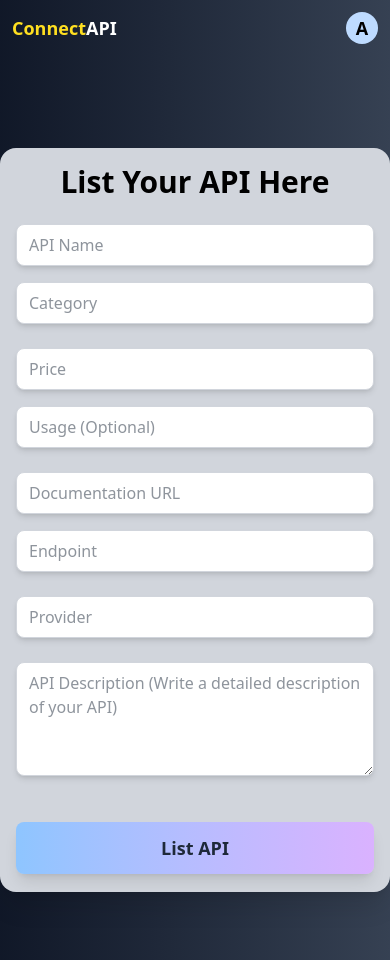
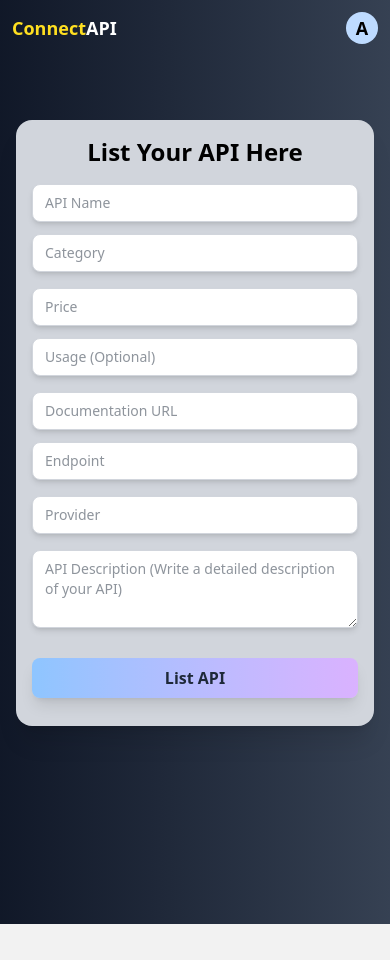
Before and after one commit to ShubhamSharma2311/ConnectAPI, a React (Vite) app in the folder frontend/: page /admin/create-api in a window 390 px wide. After the commit the page ends 924 px from the top, so only its background shows below. Built offline with nearby package versions, Linux system fonts and the light colour scheme; no server answers.

Commit message:
add responsiveness to adminpage

```diff
--- a/frontend/src/pages/ListApi.tsx
+++ b/frontend/src/pages/ListApi.tsx
@@ -52,26 +52,25 @@ const AdminListApiPage: React.FC = () => {
   };
 
   return (
-    <div className="min-h-screen bg-gradient-to-r from-gray-900 to-gray-700 text-white relative">
-      <div className="pt-5 pb-5">
+    <div className="min-h-screen bg-gradient-to-r from-gray-900 to-gray-700 text-white p-4 sm:p-6 md:p-8">
+      <div className="max-w-4xl mx-auto my-6 sm:my-8 md:my-10">
         <div
-          className="max-w-2xl mx-auto my-12 p-4 sm:p-6 md:p-8 bg-gray-300 bg-opacity-20 backdrop-blur-lg rounded-2xl shadow-xl overflow-y-auto hide-scrollbar"
-          style={{ height: "calc(100vh - 100px)" }}
+          className="bg-gray-300 bg-opacity-20 backdrop-blur-lg rounded-2xl shadow-xl p-4 sm:p-6 md:p-8"
         >
           {/* Heading */}
-          <h2 className="text-3xl sm:text-4xl md:text-4xl font-bold text-black text-center mb-6">
+          <h2 className="text-2xl sm:text-3xl md:text-4xl font-bold text-black text-center mb-4 sm:mb-6">
             List Your API Here
           </h2>
-          <form onSubmit={handleSubmit} className="space-y-6">
+          <form onSubmit={handleSubmit} className="space-y-4 sm:space-y-5">
             {/* First Row: API Name & Category */}
-            <div className="grid grid-cols-1 sm:grid-cols-2 gap-4">
+            <div className="grid grid-cols-1 sm:grid-cols-2 gap-3 sm:gap-4">
               <input
                 type="text"
                 name="name"
                 value={formData.name}
                 onChange={handleChange}
                 placeholder="API Name"
-                className="w-full px-3 py-2 rounded-lg border border-gray-300 bg-white text-gray-800 shadow-md focus:ring-2 focus:ring-purple-200 focus:outline-none"
+                className="w-full px-3 py-2 rounded-lg border border-gray-300 bg-white text-gray-800 shadow-md focus:ring-2 focus:ring-purple-200 focus:outline-none text-sm sm:text-base"
               />
               <input
                 type="text"
@@ -79,18 +78,18 @@ const AdminListApiPage: React.FC = () => {
                 value={formData.category}
                 onChange={handleChange}
                 placeholder="Category"
-                className="w-full px-3 py-2 rounded-lg border border-gray-300 bg-white text-gray-800 shadow-md focus:ring-2 focus:ring-purple-200 focus:outline-none"
+                className="w-full px-3 py-2 rounded-lg border border-gray-300 bg-white text-gray-800 shadow-md focus:ring-2 focus:ring-purple-200 focus:outline-none text-sm sm:text-base"
               />
             </div>
             {/* Second Row: Price & Usage */}
-            <div className="grid grid-cols-1 sm:grid-cols-2 gap-4">
+            <div className="grid grid-cols-1 sm:grid-cols-2 gap-3 sm:gap-4">
               <input
                 type="number"
                 name="price"
                 value={formData.price}
                 onChange={handleChange}
                 placeholder="Price"
-                className="w-full px-3 py-2 rounded-lg border border-gray-300 bg-white text-gray-800 shadow-md focus:ring-2 focus:ring-purple-200 focus:outline-none"
+                className="w-full px-3 py-2 rounded-lg border border-gray-300 bg-white text-gray-800 shadow-md focus:ring-2 focus:ring-purple-200 focus:outline-none text-sm sm:text-base"
               />
               <input
                 type="text"
@@ -98,18 +97,18 @@ const AdminListApiPage: React.FC = () => {
                 value={formData.usage}
                 onChange={handleChange}
                 placeholder="Usage (Optional)"
-                className="w-full px-3 py-2 rounded-lg border border-gray-300 bg-white text-gray-800 shadow-md focus:ring-2 focus:ring-purple-200 focus:outline-none"
+                className="w-full px-3 py-2 rounded-lg border border-gray-300 bg-white text-gray-800 shadow-md focus:ring-2 focus:ring-purple-200 focus:outline-none text-sm sm:text-base"
               />
             </div>
             {/* Third Row: Documentation URL & Endpoint */}
-            <div className="grid grid-cols-1 sm:grid-cols-2 gap-4">
+            <div className="grid grid-cols-1 sm:grid-cols-2 gap-3 sm:gap-4">
               <input
                 type="url"
                 name="documentationUrl"
                 value={formData.documentationUrl}
                 onChange={handleChange}
                 placeholder="Documentation URL"
-                className="w-full px-3 py-2 rounded-lg border border-gray-300 bg-white text-gray-800 shadow-md focus:ring-2 focus:ring-purple-200 focus:outline-none"
+                className="w-full px-3 py-2 rounded-lg border border-gray-300 bg-white text-gray-800 shadow-md focus:ring-2 focus:ring-purple-200 focus:outline-none text-sm sm:text-base"
               />
               <input
                 type="text"
@@ -117,7 +116,7 @@ const AdminListApiPage: React.FC = () => {
                 value={formData.endpoint}
                 onChange={handleChange}
                 placeholder="Endpoint"
-                className="w-full px-3 py-2 rounded-lg border border-gray-300 bg-white text-gray-800 shadow-md focus:ring-2 focus:ring-purple-200 focus:outline-none"
+                className="w-full px-3 py-2 rounded-lg border border-gray-300 bg-white text-gray-800 shadow-md focus:ring-2 focus:ring-purple-200 focus:outline-none text-sm sm:text-base"
               />
             </div>
             {/* Fourth Row: Provider (full width) */}
@@ -128,7 +127,7 @@ const AdminListApiPage: React.FC = () => {
                 value={formData.provider}
                 onChange={handleChange}
                 placeholder="Provider"
-                className="w-full px-3 py-2 rounded-lg border border-gray-300 bg-white text-gray-800 shadow-md focus:ring-2 focus:ring-purple-200 focus:outline-none"
+                className="w-full px-3 py-2 rounded-lg border border-gray-300 bg-white text-gray-800 shadow-md focus:ring-2 focus:ring-purple-200 focus:outline-none text-sm sm:text-base"
               />
             </div>
             {/* Description: Full width Textarea */}
@@ -138,20 +137,22 @@ const AdminListApiPage: React.FC = () => {
                 value={formData.description}
                 onChange={handleChange}
                 placeholder="API Description (Write a detailed description of your API)"
-                rows={4}
-                className="w-full px-3 py-2 rounded-lg border border-gray-300 bg-white text-gray-800 shadow-md focus:ring-2 focus:ring-purple-200 focus:outline-none"
+                rows={3}
+                className="w-full px-3 py-2 rounded-lg border border-gray-300 bg-white text-gray-800 shadow-md focus:ring-2 focus:ring-purple-200 focus:outline-none text-sm sm:text-base"
               ></textarea>
             </div>
             {/* Submit Button */}
-            <button
-              type="submit"
-              className="w-full py-3 mt-4 bg-gradient-to-r from-blue-300 to-purple-300 text-gray-800 text-lg font-semibold rounded-lg shadow-lg transform transition-all hover:scale-105 hover:shadow-2xl"
-            >
-              List API
-            </button>
+            <div className="flex justify-center">
+              <button
+                type="submit"
+                className="w-full sm:w-2/3 md:w-1/2 py-2 sm:py-3 mt-2 sm:mt-3 bg-gradient-to-r from-blue-300 to-purple-300 text-gray-800 text-base sm:text-lg font-semibold rounded-lg shadow-lg transform transition-all hover:scale-105 hover:shadow-2xl"
+              >
+                List API
+              </button>
+            </div>
           </form>
           {/* Message Div */}
-          <div className="mt-4 text-center text-lg text-yellow-300">{message}</div>
+          <div className="mt-3 sm:mt-4 text-center text-base sm:text-lg text-yellow-300">{message}</div>
         </div>
       </div>
     </div>
```
